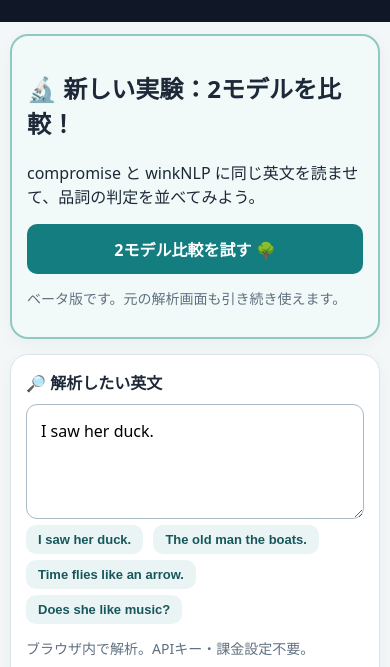
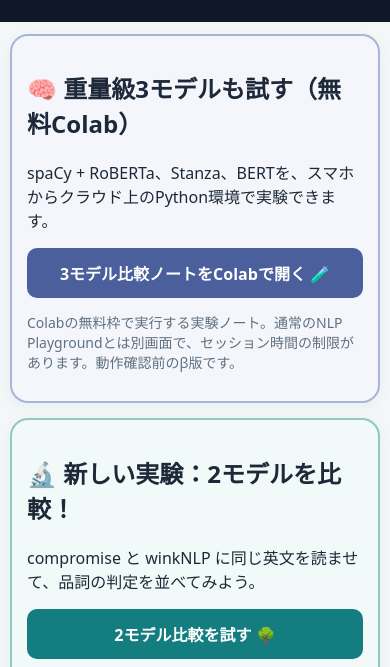
Before and after one commit to daddyboubakiki-stack/NLP-Playground, a plain HTML site: page index.html in a window 390 px wide. Shown: the part 160-827 px from the top of the page. Drawn offline with Linux system fonts and the light colour scheme.

Commit message:
feat: link 3-model Colab experiment from mobile home

```diff
--- a/index.html
+++ b/index.html
@@ -13,6 +13,7 @@
 <body>
 <header><h1>🌳 NLP Playground</h1><p>言語学のための、ちいさな自然言語処理実験室。<br>英文を入れて、機械の解析を観察しよう。</p></header>
 <main>
+<section class="card" style="border:2px solid #a7b6d8;background:#f4f6fc"><h2>🧠 重量級3モデルも試す（無料Colab）</h2><p>spaCy + RoBERTa、Stanza、BERTを、スマホからクラウド上のPython環境で実験できます。</p><a href="https://colab.research.google.com/github/daddyboubakiki-stack/NLP-Playground/blob/main/notebooks/Heavy_Models_Comparison.ipynb" target="_blank" rel="noopener noreferrer" style="display:block;text-align:center;background:#4a5f9c;color:white;text-decoration:none;font-weight:700;border-radius:10px;padding:13px 12px">3モデル比較ノートをColabで開く 🧪</a><p class="muted">Colabの無料枠で実行する実験ノート。通常のNLP Playgroundとは別画面で、セッション時間の制限があります。動作確認前のβ版です。</p></section>
 <section class="card" style="border:2px solid #90c8c2;background:#f1faf8"><h2>🔬 新しい実験：2モデルを比較！</h2><p>compromise と winkNLP に同じ英文を読ませて、品詞の判定を並べてみよう。</p><a href="./compare.html" style="display:block;text-align:center;background:#137d80;color:white;font-weight:700;text-decoration:none;border-radius:10px;padding:13px 12px">2モデル比較を試す 🌳</a><p class="muted">ベータ版です。元の解析画面も引き続き使えます。</p></section>
 <section class="card">
  <label for="sentence">🔎 解析したい英文</label>
```
